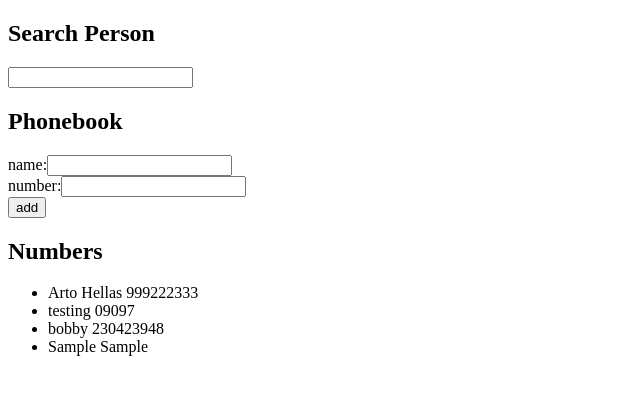
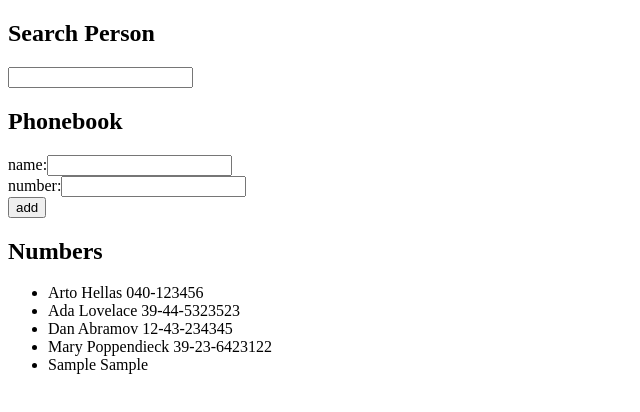
Before and after one commit to mogmyij/part2, a React (Create React App) app in the folder phonebook/: page / in a window 1280 px wide. Both pictures are taken after typing "Sample", "Sample" into the empty fields and a click on the button "add". Shown: the top 412 px of the page, without its empty margins (0-640 px from the left). Built offline with nearby package versions, Linux system fonts and the light colour scheme; data requests are answered from the project's data file.

Commit message:
part 2.11

```diff
--- /dev/null
+++ b/phonebook/db.json
@@ -0,0 +1,24 @@
+{
+  "persons":[
+    {
+      "name": "Arto Hellas",
+      "number": "040-123456",
+      "id": 1
+    },
+    {
+      "name": "Ada Lovelace",
+      "number": "39-44-5323523",
+      "id": 2
+    },
+    {
+      "name": "Dan Abramov",
+      "number": "12-43-234345",
+      "id": 3
+    },
+    {
+      "name": "Mary Poppendieck",
+      "number": "39-23-6423122",
+      "id": 4
+    }
+  ]
+}
--- a/phonebook/package.json
+++ b/phonebook/package.json
@@ -6,6 +6,7 @@
     "@testing-library/jest-dom": "^5.16.5",
     "@testing-library/react": "^13.3.0",
     "@testing-library/user-event": "^13.5.0",
+    "axios": "^0.27.2",
     "react": "^18.2.0",
     "react-dom": "^18.2.0",
     "react-scripts": "5.0.1",
@@ -34,5 +35,8 @@
       "last 1 firefox version",
       "last 1 safari version"
     ]
+  },
+  "devDependencies": {
+    "json-server": "^0.17.0"
   }
 }
--- a/phonebook/src/App.js
+++ b/phonebook/src/App.js
@@ -1,15 +1,20 @@
-import { useState } from "react";
+import axios from "axios";
+import { useState, useEffect } from "react";
 import Search from "./components/Search";
 import DisplayNumbers from "./components/DisplayNumbers";
 import AddNumber from "./components/AddNumber";
 
 const App = () => {
-  const [persons, setPersons] = useState([
-    { name: "Arto Hellas", number: "999222333" },
-    { name: "testing", number: "09097" },
-    { name: "bobby", number: "230423948" },
-  ]);
+  const [persons, setPersons] = useState([]);
   const [personsToShow, setPersonsToShow] = useState(persons);
+  var personCounter = 0;
+  useEffect(() => {
+    axios.get("http://localhost:3001/persons").then((response) => {
+      setPersons(response.data);
+      setPersonsToShow(persons);
+      personCounter = persons.length;
+    });
+  }, []);
 
   return (
     <div>
@@ -20,6 +25,7 @@
         persons={persons}
         setPersons={setPersons}
         setPersonsToShow={setPersonsToShow}
+        personCounter={personCounter}
       />
       <h2>Numbers</h2>
       <DisplayNumbers personsToShow={personsToShow} />
--- a/phonebook/src/components/AddNumber.js
+++ b/phonebook/src/components/AddNumber.js
@@ -1,6 +1,11 @@
 import { useState } from "react";
 
-const AddNumber = ({ persons, setPersons, setPersonsToShow }) => {
+const AddNumber = ({
+  persons,
+  setPersons,
+  setPersonsToShow,
+  personCounter,
+}) => {
   const [newName, setNewName] = useState("");
   const [newNumber, setNewNumber] = useState("");
 
@@ -12,7 +17,7 @@
       setNewNumber("");
       return;
     }
-    let personObject = { name: newName, number: newNumber };
+    let personObject = { name: newName, number: newNumber, id: personCounter };
     setPersons(persons.concat(personObject));
     setNewName("");
     setNewNumber("");
--- a/phonebook/src/components/DisplayNumbers.js
+++ b/phonebook/src/components/DisplayNumbers.js
@@ -2,7 +2,7 @@
   return (
     <ul>
       {personsToShow.map((person) =>(
-        <li key={person.name}>
+        <li key={person.id}>
           {person.name} {person.number}
         </li>
       ))}
```
Also changed, not shown: 1 other file (tests, documents, lock files or other folders).
